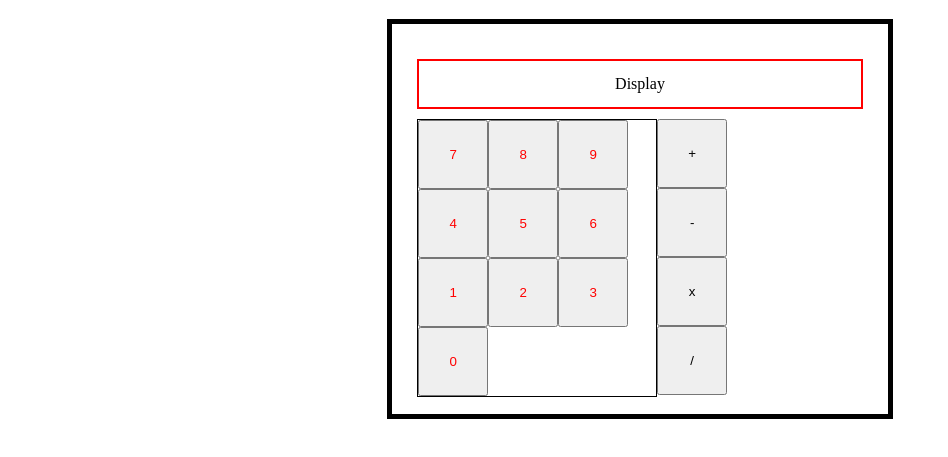
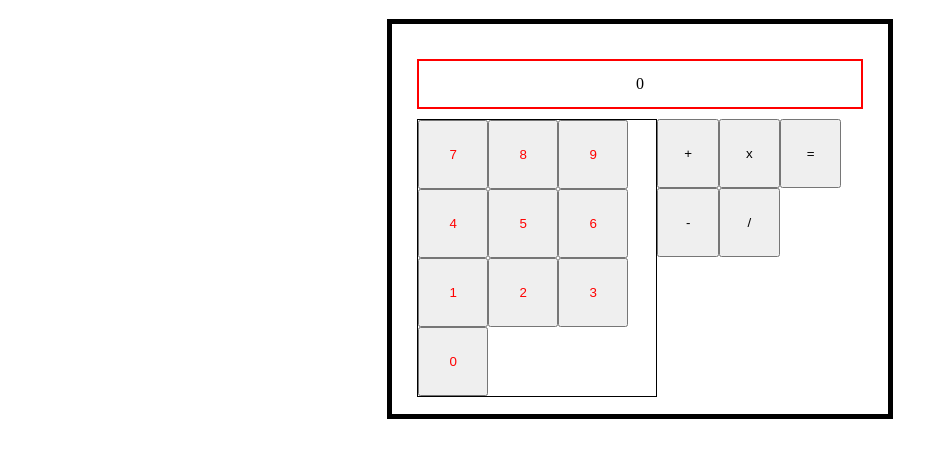
Before and after one commit to 9James9/calculator, a plain HTML site: page index.html in a window 1280 px wide. Shown: the part 61-518 px from the top of the page, without its empty margins (0-948 px from the left). Drawn offline with Linux system fonts and the light colour scheme.

Commit message:
added equals button

```diff
--- a/index.html
+++ b/index.html
@@ -6,12 +6,13 @@
     <meta name="viewport" content="width=device-width, initial-scale=1.0">
     <script src = "script.js" defer></script>
     <link rel = "stylesheet" type = "text/css" href = "style.css">
+    <link rel = "shortcut icon" href = "calcimage.jpeg">
     <title>Calculator</title>
 </head>
 <body>
     <h1>Hello World</h1>
     <div id = "calContainer">
-        <div id = "display">Display</div>
+        <div id = "display">0</div>
         <div id = "operandButtons">
 
 
@@ -34,6 +35,7 @@
             <button type = "button" id = "subtract">-</button>
             <button type = "button" id = "multiply">x</button>
             <button type = "button" id = "divide">/</button>
+            <button type = "button" id = "equals">=</button>
         </div>
     </div>
 </body>
--- a/style.css
+++ b/style.css
@@ -35,6 +35,8 @@
     display: flex;
     flex-direction: column;
     width: 70px;
+    flex-wrap: wrap;
+    height: 200px;
 }
 #operatorButtons button{
     padding: 25px;
```
Also changed, not shown: calcimage.jpeg (added).
